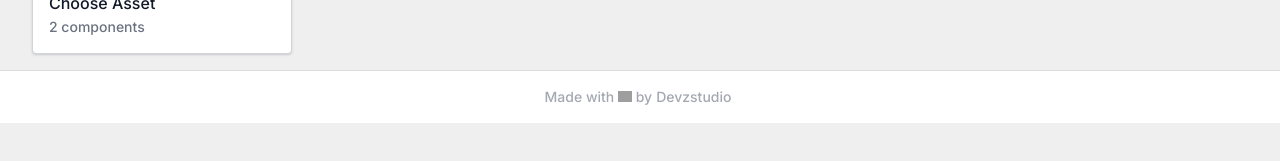
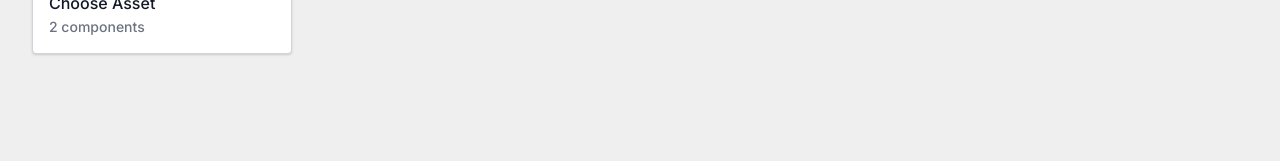
Before and after one commit to mindcrazyapps/uiux-tiddlywiki-store, a Next.js app: page / in a window 1280 px wide. Shown: the part 349-510 px from the top of the page. Built offline with nearby package versions, Linux system fonts and the light colour scheme; grey boxes are pictures that could not be loaded.

Commit message:
add changes

```diff
--- a/pages/_app.tsx
+++ b/pages/_app.tsx
@@ -2,7 +2,6 @@ import Link from 'next/link';
 import GitHubButton from 'react-github-button';
 import { AlertCircle, Box, GitHub } from 'react-feather';
 import '../styles/globals.css';
-import Support from 'components/support';
 
 function MyApp({ Component, pageProps }) {
 	return (
@@ -14,7 +13,6 @@ function MyApp({ Component, pageProps }) {
 						tiddlywiki-storage
 					</a>
 				</Link>
-
 				<nav>
 					<a href="https://github.com/Devzstudio/Web3UIKit/issues/new" target="_blank" rel="noreferrer">
 						<AlertCircle /> Report bugs
@@ -24,26 +22,15 @@ function MyApp({ Component, pageProps }) {
 					</div>
 				</nav>
 			</header>
-
 			<link rel="preconnect" href="https://fonts.googleapis.com" />
 			<link rel="preconnect" href="https://fonts.gstatic.com" />
 			<link
 				href="https://fonts.googleapis.com/css2?family=Inter:wght@100;300;500&display=swap"
 				rel="stylesheet"
 			></link>
-
 			<main className="container">
-				<Support />
-
 				<Component {...pageProps} />
 			</main>
-
-			<footer>
-				Made with <img width="14" src="https://twemoji.maxcdn.com/2/72x72/1f496.png" alt="heart"></img> by
-				<a href="https://devzstudio.com" target="_blank" rel="noreferrer">
-					Devzstudio
-				</a>
-			</footer>
 		</>
 	);
 }
```
